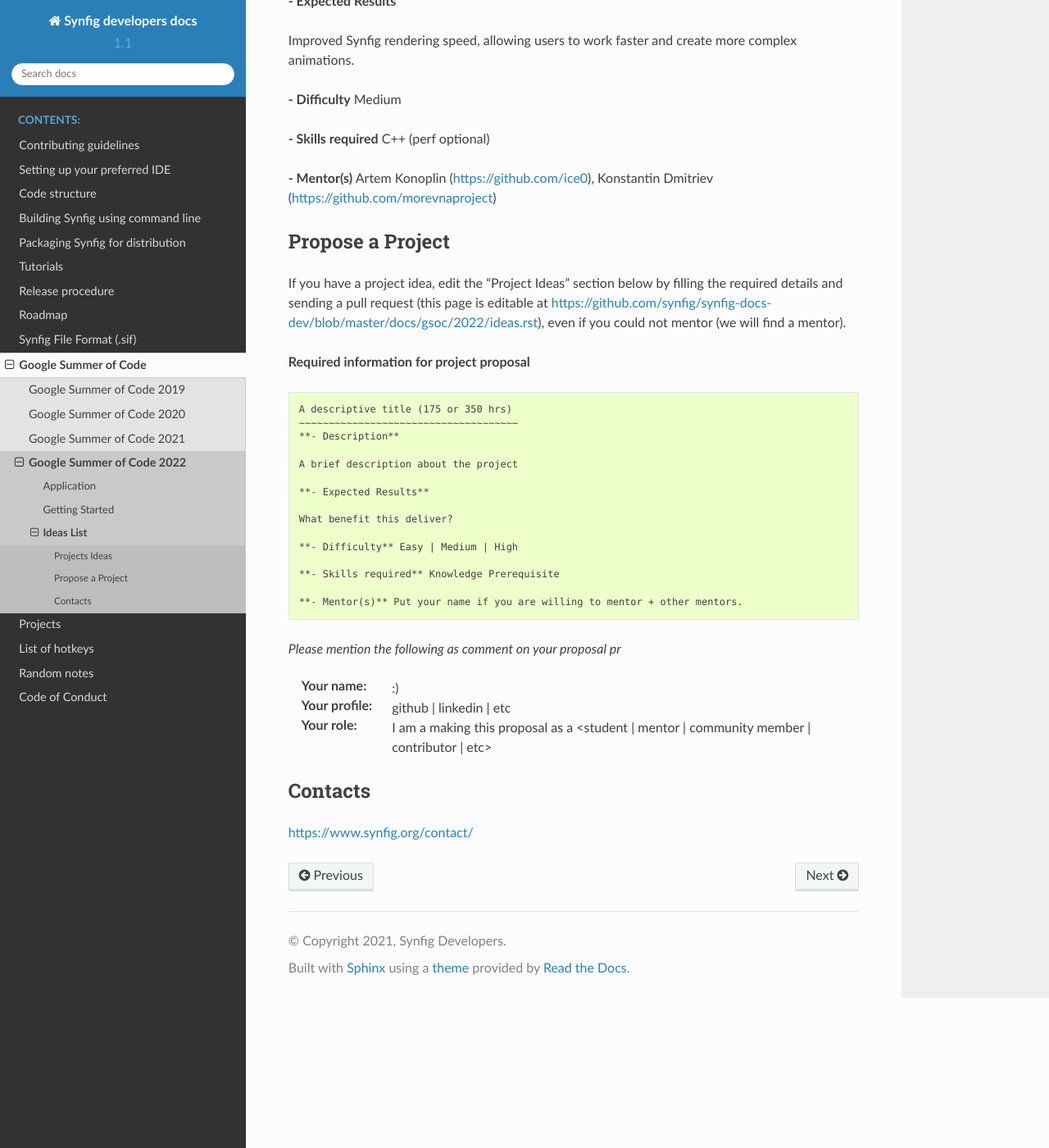
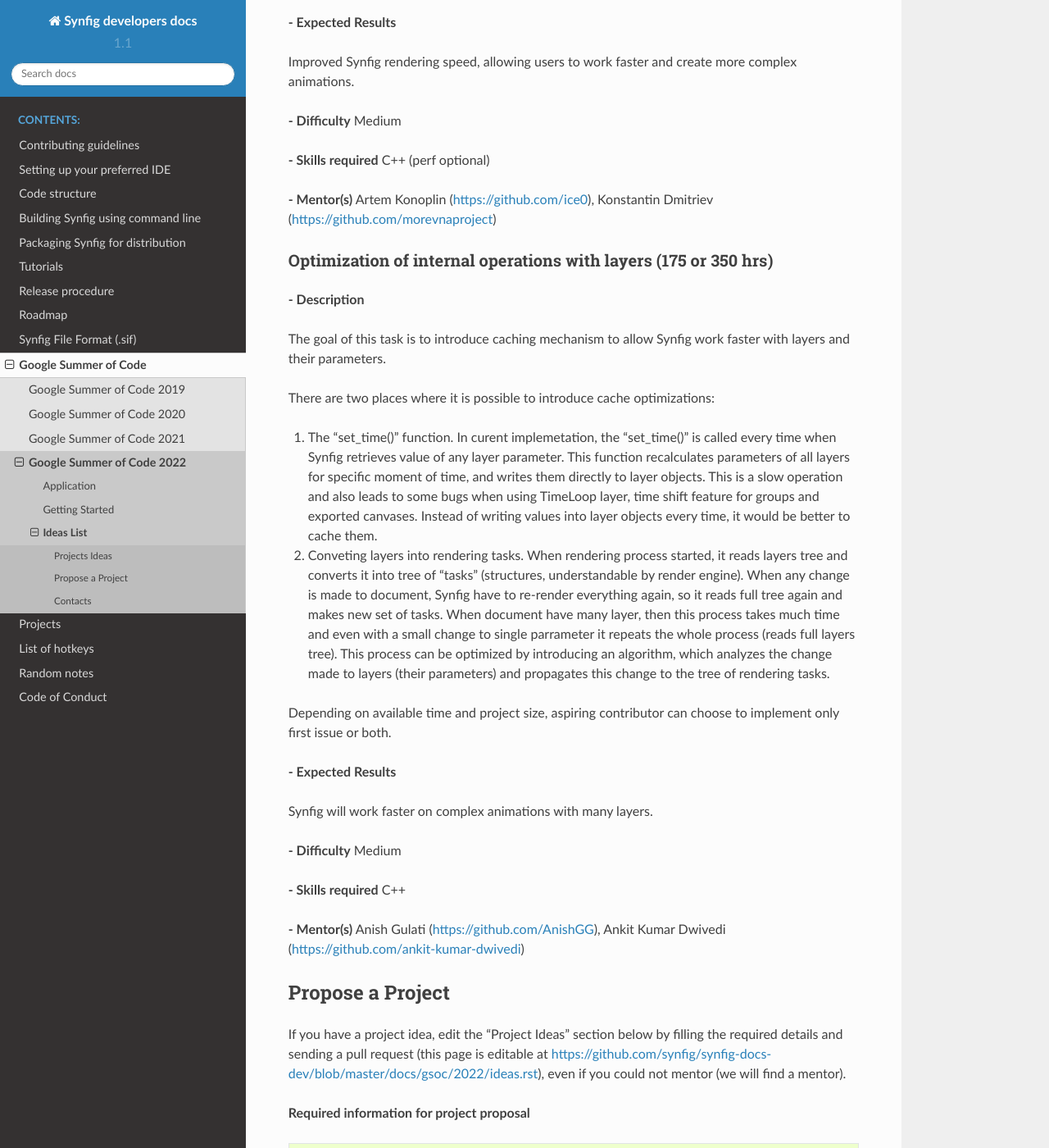
Before and after one commit to synfig/synfig-docs-dev, a Sphinx documentation site: the page built from docs/gsoc/2022/ideas.rst, in a window 1280 px wide and 1400 px high, scrolled down 2780 px. Shown: the whole window at 82% size. Built offline with Sphinx 7.4.7 and the Read the Docs theme 2.0.0, drawn with Linux system fonts in a browser that asks for light colours; some of the changed text lies outside the part shown.

Commit message:
Propose new project: Optimization of internal operations with layers (#92)

```diff
--- a/docs/gsoc/2022/ideas.rst
+++ b/docs/gsoc/2022/ideas.rst
@@ -35,8 +35,8 @@
 
 **- Mentor(s)** Artem Konoplin (https://github.com/ice0), Konstantin Dmitriev (https://github.com/morevnaproject)
 
-Enhance building process by integrating Conan C++ package manager
-~~~~~~~~~~~~~~~~~~~~~~~~~~~~~~~~~~~~~~~~~~~~~~~~~~~~~~~~~~~~~~~~~~~
+Enhance building process by integrating Conan C++ package manager (175 hrs)
+~~~~~~~~~~~~~~~~~~~~~~~~~~~~~~~~~~~~~~~~~~~~~~~~~~~~~~~~~~~~~~~~~~~~~~~~~~~~
 
 **- Description**
 
@@ -116,6 +116,31 @@
 
 **- Mentor(s)** Artem Konoplin (https://github.com/ice0), Konstantin Dmitriev (https://github.com/morevnaproject)
 
+Optimization of internal operations with layers (175 or 350 hrs)
+~~~~~~~~~~~~~~~~~~~~~~~~~~~~~~~~~~~~~~~~~~~~~~~~~~~~~~~~~~~~~~~~~
+
+**- Description**
+
+The goal of this task is to introduce caching mechanism to allow Synfig work faster with layers and their parameters.
+
+There are two places where it is possible to introduce cache optimizations:
+
+1. The "set_time()" function. In curent implemetation, the "set_time()" is called every time when Synfig retrieves value of any layer parameter. This function recalculates parameters of all layers for specific moment of time, and writes them directly to layer objects. This is a slow operation and also leads to some bugs when using TimeLoop layer, time shift feature for groups and exported canvases. Instead of writing values into layer objects every time, it would be better to cache them.
+
+2. Conveting layers into rendering tasks. When rendering process started, it reads layers tree and converts it into tree of "tasks" (structures, understandable by render engine). When any change is made to document, Synfig have to re-render everything again, so it reads full tree again and makes new set of tasks. When document have many layer, then this process takes much time and even with a small change to single parrameter it repeats the whole process (reads full layers tree). This process can be optimized by introducing an algorithm, which analyzes the change made to layers (their parameters) and propagates this change to the tree of rendering tasks.
+
+Depending on available time and project size, aspiring contributor can choose to implement only first issue or both.
+
+**- Expected Results**
+
+Synfig will work faster on complex animations with many layers.
+
+**- Difficulty** Medium
+
+**- Skills required** C++
+
+**- Mentor(s)** Anish Gulati (https://github.com/AnishGG), Ankit Kumar Dwivedi (https://github.com/ankit-kumar-dwivedi)
+
 
 Propose a Project
 ------------------
```
